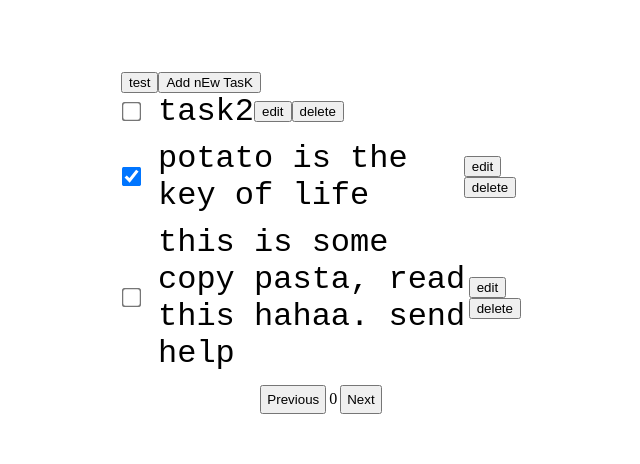
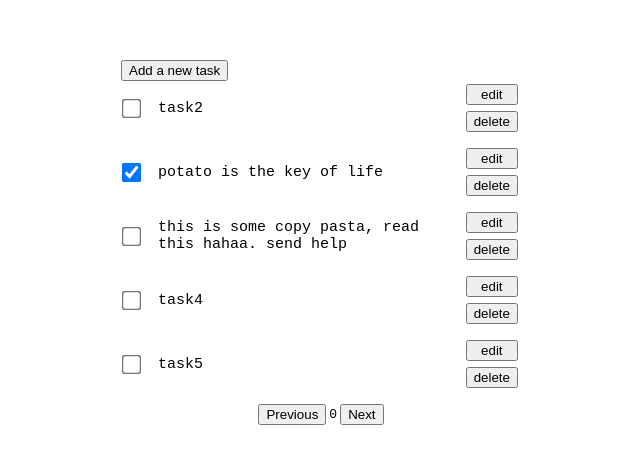
Before and after one commit to dkomac/todo, a React (Vite) app: page / in a window 1280 px wide. Shown: the part 156-620 px from the top of the page, without its empty margins (319-959 px from the left). Built offline with nearby package versions, Linux system fonts and the light colour scheme.

Commit message:
added common input and button, added edit and create new task

```diff
--- a/src/App.js
+++ b/src/App.js
@@ -1,6 +1,6 @@
-import React, { useReducer, useState } from 'react';
+import React, { useReducer } from 'react';
 import Paginator from './components/Paginator';
-import AddOrEditModal from './components/AddOrEditModal';
+import AddNewTaskModal from './components/AddNewTaskModal';
 import { createGlobalStyle } from 'styled-components';
 import styled from 'styled-components';
 
@@ -13,6 +13,7 @@ const GlobalStyle = createGlobalStyle`
     justify-content: center;
     align-items: center;
     position: relative;
+    font-family: monospace;
   }
 `;
 
@@ -47,8 +48,20 @@ function reducer(state, action) {
         isModalOpen: false,
         list: [newTask, ...state.list]
       };
+    case 'edit':
+      return {
+        ...state,
+        list: state.list.map(item => {
+          if (item.id === action.payload.id) {
+            return {
+              ...item,
+              title: action.payload.title
+            };
+          }
+          return item;
+        })
+      };
     case 'toggleModal':
-      console.log(action);
       return {
         ...state,
         isModalOpen: action.payload
@@ -87,22 +100,19 @@ export const Context = React.createContext();
 const App = () => {
   const [state, dispatch] = useReducer(reducer, initialState);
 
-  const { pageIndex, list, isModalOpen } = state;
-  console.log(list);
+  const { isModalOpen } = state;
   return (
     <Context.Provider value={dispatch}>
       <GlobalStyle />
-      <button onClick={() => console.log(state)}>test</button>
       <button
         onClick={() => {
-          console.log('hello');
           dispatch({ type: 'toggleModal', payload: true });
         }}
       >
-        Add nEw TasK
+        Add a new task
       </button>
       <NewTaskContainer></NewTaskContainer>
-      {isModalOpen && <AddOrEditModal />}
+      {isModalOpen && <AddNewTaskModal />}
       <Paginator {...state} />
     </Context.Provider>
   );
--- /dev/null
+++ b/src/components/AddNewTaskModal.js
@@ -0,0 +1,84 @@
+import React, { useContext, useState } from 'react';
+import styled from 'styled-components';
+import { Button, Input } from './common';
+
+import { Context } from '../App';
+
+const Modal = styled.div`
+  position: absolute;
+  z-index: 1;
+  top: 0;
+  left: 0;
+  right: 0;
+  bottom: 0;
+  width: 100%;
+  height: 100%;
+`;
+
+const Overlay = styled.div`
+  width: 100%;
+  height: 100%;
+  background-color: rgba(0, 0, 0, 0.6);
+`;
+
+const Title = styled.h1`
+  color: #666565;
+  margin-top: 0;
+`;
+
+const ActionContainer = styled.div`
+  padding-top: 15px;
+  display: flex;
+  justify-content: center;
+`;
+
+const AddContainer = styled.div`
+  position: fixed;
+  top: 50%;
+  left: 50%;
+  transform: translate(-50%, -50%);
+  display: flex;
+  flex-direction: column;
+  padding: 20px;
+  background-color: white;
+  border-radius: 3px;
+`;
+
+const AddNewTaskModal = () => {
+  const dispatch = useContext(Context);
+  const [newTask, setNewTask] = useState('');
+  return (
+    <Modal>
+      <AddContainer>
+        <Title>Add A new task</Title>
+        <Input
+          type="text"
+          placeholder="Enter title of the task"
+          value={newTask}
+          onChange={e => {
+            setNewTask(e.target.value);
+          }}
+        />
+        <ActionContainer>
+          <Button
+            onClick={() => {
+              dispatch({ type: 'add', payload: newTask });
+            }}
+          >
+            save
+          </Button>
+          <Button
+            onClick={() => {
+              dispatch({ type: 'toggleModal', payload: false });
+            }}
+          >
+            cancel
+          </Button>
+        </ActionContainer>
+      </AddContainer>
+      <Overlay />
+    </Modal>
+  );
+};
+
+export default AddNewTaskModal;
--- a/src/components/AddOrEditModal.js
+++ /dev/null
@@ -1,56 +0,0 @@
-import React, { useContext, useState } from 'react';
-import styled from 'styled-components';
-
-import { Context } from './../App';
-
-const Modal = styled.div`
-  position: absolute;
-  z-index: 1;
-  top: 0;
-  left: 0;
-  right: 0;
-  bottom: 0;
-  width: 100%;
-  height: 100%;
-`;
-
-const Overlay = styled.div`
-  width: 100%;
-  height: 100%;
-  background-color: rgba(0, 0, 0, 0.6);
-`;
-
-const AddOrEditContainer = styled.div`
-  position: fixed;
-  top: 50%;
-  left: 50%;
-  transform: translate(-50%, -50%);
-`;
-
-const AddOrEditModal = () => {
-  const dispatch = useContext(Context);
-  const [newTask, setNewTask] = useState('');
-  return (
-    <Modal>
-      <AddOrEditContainer>
-        <input
-          type="text"
-          value={newTask}
-          onChange={e => {
-            setNewTask(e.target.value);
-          }}
-        />
-        <button
-          onClick={() => {
-            dispatch({ type: 'add', payload: newTask });
-          }}
-        >
-          save
-        </button>
-      </AddOrEditContainer>
-      <Overlay />
-    </Modal>
-  );
-};
-
-export default AddOrEditModal;
--- a/src/components/Paginator.js
+++ b/src/components/Paginator.js
@@ -8,11 +8,6 @@ const TaskContainer = styled.div`
   display: flex;
   flex-direction: column;
   align-items: start;
-`;
-
-const PaginationButton = styled.button`
-  margin: 3px;
-  padding: 5px;
 `;
 
 const PaginationMenu = styled.div`
@@ -28,10 +23,12 @@ const AppWrapper = styled.div`
 const Paginator = ({ pageIndex: index, list }) => {
   const [pageIndex, setPageIndex] = useState(index);
   const [items, setItems] = useState([]);
-  const size = 3;
+  const PAGE_SIZE = 5;
 
   useEffect(() => {
-    setItems(list.slice(pageIndex * size, pageIndex * size + size));
+    setItems(
+      list.slice(pageIndex * PAGE_SIZE, pageIndex * PAGE_SIZE + PAGE_SIZE)
+    );
   }, [pageIndex, list]);
 
   const onPrev = () => {
@@ -43,8 +40,7 @@ const Paginator = ({ pageIndex: index, list }) => {
   };
 
   const onNext = () => {
-    console.log(pageIndex, Math.round(list.length / size));
-    if (pageIndex >= list.length / size - 1) {
+    if (pageIndex >= list.length / PAGE_SIZE - 1) {
       return;
     }
     const nextPage = pageIndex + 1;
@@ -66,9 +62,9 @@ const Paginator = ({ pageIndex: index, list }) => {
         })}
       </TaskContainer>
       <PaginationMenu>
-        <PaginationButton onClick={onPrev}>Previous</PaginationButton>
+        <Button onClick={onPrev}>Previous</Button>
         <div>{pageIndex}</div>
-        <PaginationButton onClick={onNext}>Next</PaginationButton>
+        <Button onClick={onNext}>Next</Button>
       </PaginationMenu>
     </AppWrapper>
   );
--- a/src/components/Task.js
+++ b/src/components/Task.js
@@ -1,17 +1,21 @@
 import React, { useContext, useState } from 'react';
 import styled from 'styled-components';
+import { Button, Input } from './common';
 
 const TaskContainer = styled.div`
   display: flex;
+  min-width: 300px;
+  width: 100%;
+  min-height: 50px;
   flex-direction: row;
+  justify-content: space-inbetween;
   align-items: center;
   margin-bottom: 10px;
 `;
 
 const Title = styled.h2`
-  font-size: 32px;
+  font-size: 15px;
   margin: 0;
-  font-family: monospace;
   font-weight: normal;
 `;
 
@@ -20,27 +24,48 @@ const Checkbox = styled.input`
   margin-right: 20px;
 `;
 
-const ActionsContainer = styled.div``;
+const ActionsContainer = styled.div`
+  margin-left: auto;
+  display: flex;
+  flex-direction: column;
+  padding-left: 5px;
+`;
 
 import { Context } from './../App';
 
 const Task = ({ text, isDone, id }) => {
   const dispatch = useContext(Context);
   const [isEditing, setIsEditing] = useState(false);
-  const [taskTitle, setTaskTitle] = useState(0);
+  const [taskTitle, setTaskTitle] = useState(text);
+
+  const hangleInput = event => setTaskTitle(event.target.value);
 
   const renderTitle = renderTextField => {
     return renderTextField ? (
-      <input
-        type="text"
-        value={text}
-        onChange={e => {
-          setTaskTitle(e.target.value);
-          console.log(taskTitle);
-        }}
-      />
+      <Input type="text" value={taskTitle} onChange={hangleInput} />
     ) : (
       <Title>{text}</Title>
+    );
+  };
+
+  const renderEditButtonOrSave = isEditing => {
+    return isEditing ? (
+      <Button
+        onClick={() => {
+          setIsEditing(false);
+          dispatch({ type: 'edit', payload: { id, title: taskTitle } });
+        }}
+      >
+        save
+      </Button>
+    ) : (
+      <Button
+        onClick={() => {
+          setIsEditing(true);
+        }}
+      >
+        edit
+      </Button>
     );
   };
 
@@ -55,22 +80,14 @@ const Task = ({ text, isDone, id }) => {
       />
       {renderTitle(isEditing)}
       <ActionsContainer>
-        <button
+        {renderEditButtonOrSave(isEditing)}
+        <Button
           onClick={() => {
-            console.log('yes');
-            setIsEditing(true);
-          }}
-        >
-          edit
-        </button>
-        <button
-          onClick={() => {
-            console.log('delete');
             dispatch({ type: 'delete', payload: id });
           }}
         >
           delete
-        </button>
+        </Button>
       </ActionsContainer>
     </TaskContainer>
   );
--- a/src/components/common.js
+++ b/src/components/common.js
@@ -1,7 +1,14 @@
-export function Input() {
-  return <input type="text"></input>;
-}
+import styled from 'styled-components';
 
-export function Button() {
-  return <button></button>;
-}
+export const Button = styled.button`
+  margin: 3px;
+`;
+export const Input = styled.input`
+  border: 0;
+  border-bottom: 1px solid gainsboro;
+  width: 100%;
+  font-size: 15px;
+  :focus { {
+    outline: none;
+  }
+`;
```
